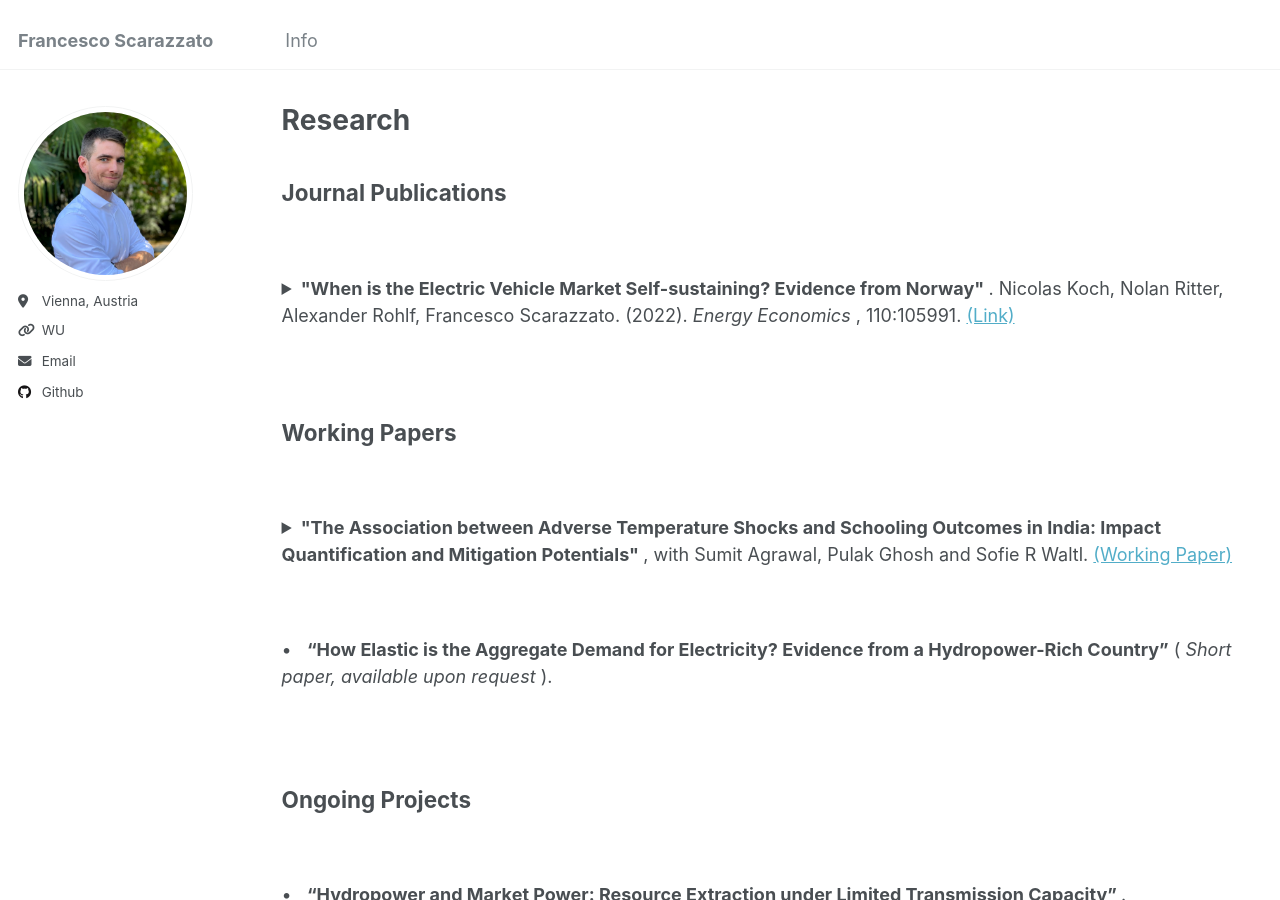
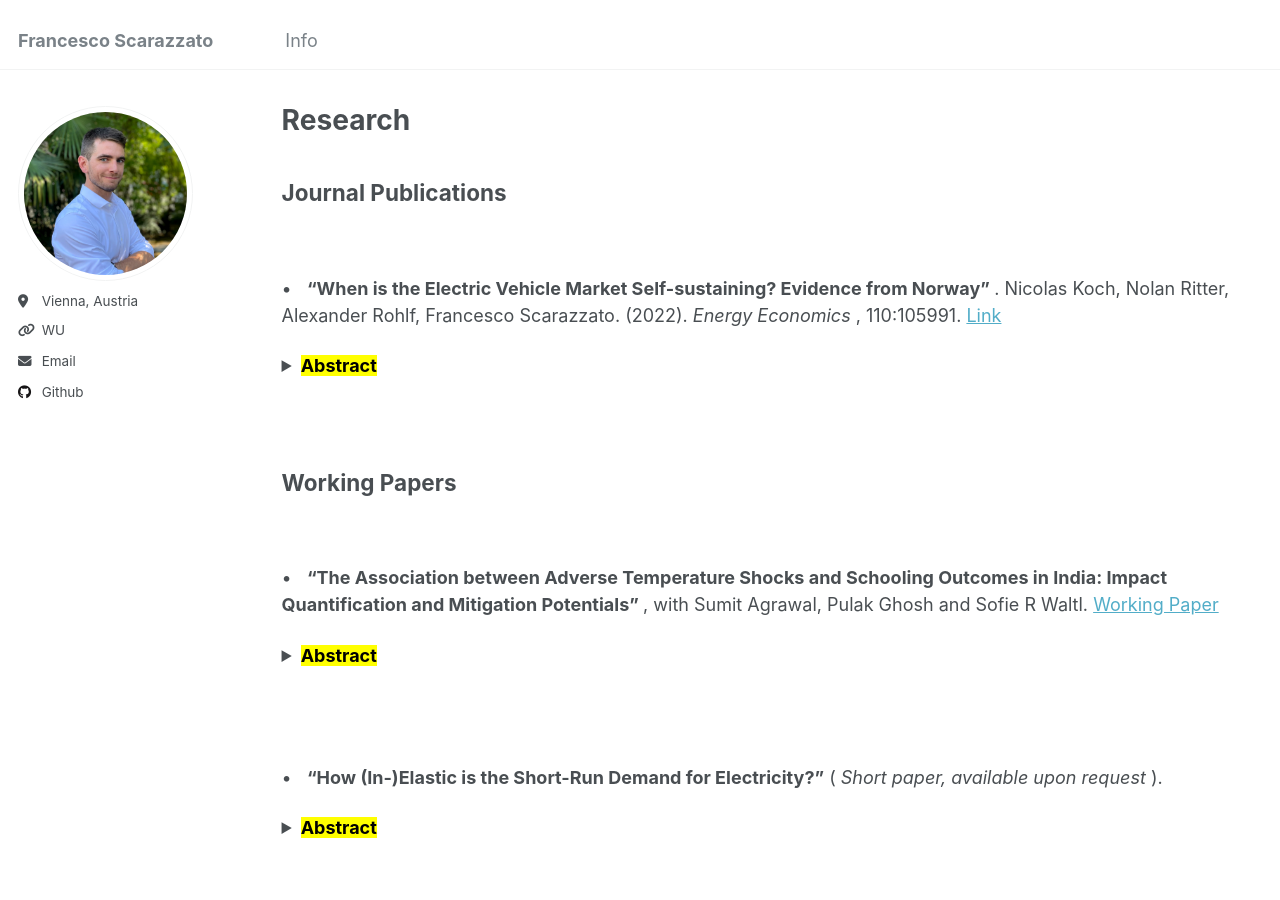
Before and after one commit to fscarazzato/fscarazzato.github.io, a Jekyll site: the page built from _pages/research.md, in a window 1280 px wide and 900 px high. Built offline with Jekyll 4.4.1, drawn with Linux system fonts in a browser that asks for light colours.

Commit message:
changed abstract of ROR papaer

```diff
--- a/_pages/research.md
+++ b/_pages/research.md
@@ -14,18 +14,17 @@ author_profile: true
   gtag('config', 'G-Z7QB0ZV44P');
 </script>
 
-
-
 Journal Publications
 ------
 
 <br>
 
+&#x2022; &nbsp; <b> "When is the Electric Vehicle Market Self-sustaining? Evidence from Norway" </b>.
+Nicolas Koch, Nolan Ritter, Alexander Rohlf, Francesco Scarazzato. (2022). <i> Energy Economics </i>, 110:105991. <a href="https://doi.org/10.1016/j.eneco.2022.105991"> Link </a>
 
 <details>
 
-<summary> <b> "When is the Electric Vehicle Market Self-sustaining? Evidence from Norway" </b>.
-Nicolas Koch, Nolan Ritter, Alexander Rohlf, Francesco Scarazzato. (2022). <i> Energy Economics </i>, 110:105991. <a href="https://doi.org/10.1016/j.eneco.2022.105991">(Link)</a> </summary>
+<summary> <mark><b> Abstract </b></mark> </summary>
 
 <br>
 
@@ -41,11 +40,12 @@ Working Papers
 
 <br>
 
+&#x2022; &nbsp; <b> "The Association between Adverse Temperature Shocks and Schooling Outcomes in India: Impact Quantification and Mitigation Potentials" </b>,
+with Sumit Agrawal, Pulak Ghosh and Sofie R Waltl. <a href="https://sofiewaltl.com/wp-content/uploads/2024/09/india.pdf"> Working Paper </a>
 
 <details>
 
-<summary> <b> "The Association between Adverse Temperature Shocks and Schooling Outcomes in India: Impact Quantification and Mitigation Potentials" </b>,
-with Sumit Agrawal, Pulak Ghosh and Sofie R Waltl. <a href="https://sofiewaltl.com/wp-content/uploads/2024/09/india.pdf">(Working Paper)</a> </summary>
+<summary> <mark><b> Abstract </b></mark> </summary>
 
 <br>
 
@@ -57,9 +57,21 @@ These findings suggest that increasing vegetation in the vicinity of schools is
 </details>
 
 <br>
+<br>
 
+&#x2022; &nbsp; <b> "How (In-)Elastic is the Short-Run Demand for Electricity?"</b> (<i> Short paper, available upon request </i>).
 
-&#x2022; &nbsp; <b> "How Elastic is the Aggregate Demand for Electricity? Evidence from a Hydropower-Rich Country"</b> (<i> Short paper, available upon request </i>).
+<details>
+
+<summary> <mark><b> Abstract </b></mark> </summary>
+
+<br>
+
+<font size="3"> <i> This paper examines how the aggregate demand for electricity responds to changes in hourly wholesale market prices. I focus on a hydropower-rich country and use data on
+imported wind energy and accumulated precipitation as instruments for price. Using data from Switzerland from 2016 to 2023, I find that both instruments have a strong and
+significant price-depressing effect, and I estimate the price elasticity of aggregate demand to be -0.1. However, this responsiveness is entirely driven by the consumption of storage systems and power plants, while end-user demand remains perfectly inelastic to price fluctuations in the short-run. </i> </font>
+
+</details>
 
 <br>
 
```
Also changed, not shown: _pages/about.md (+3 -1 lines).
